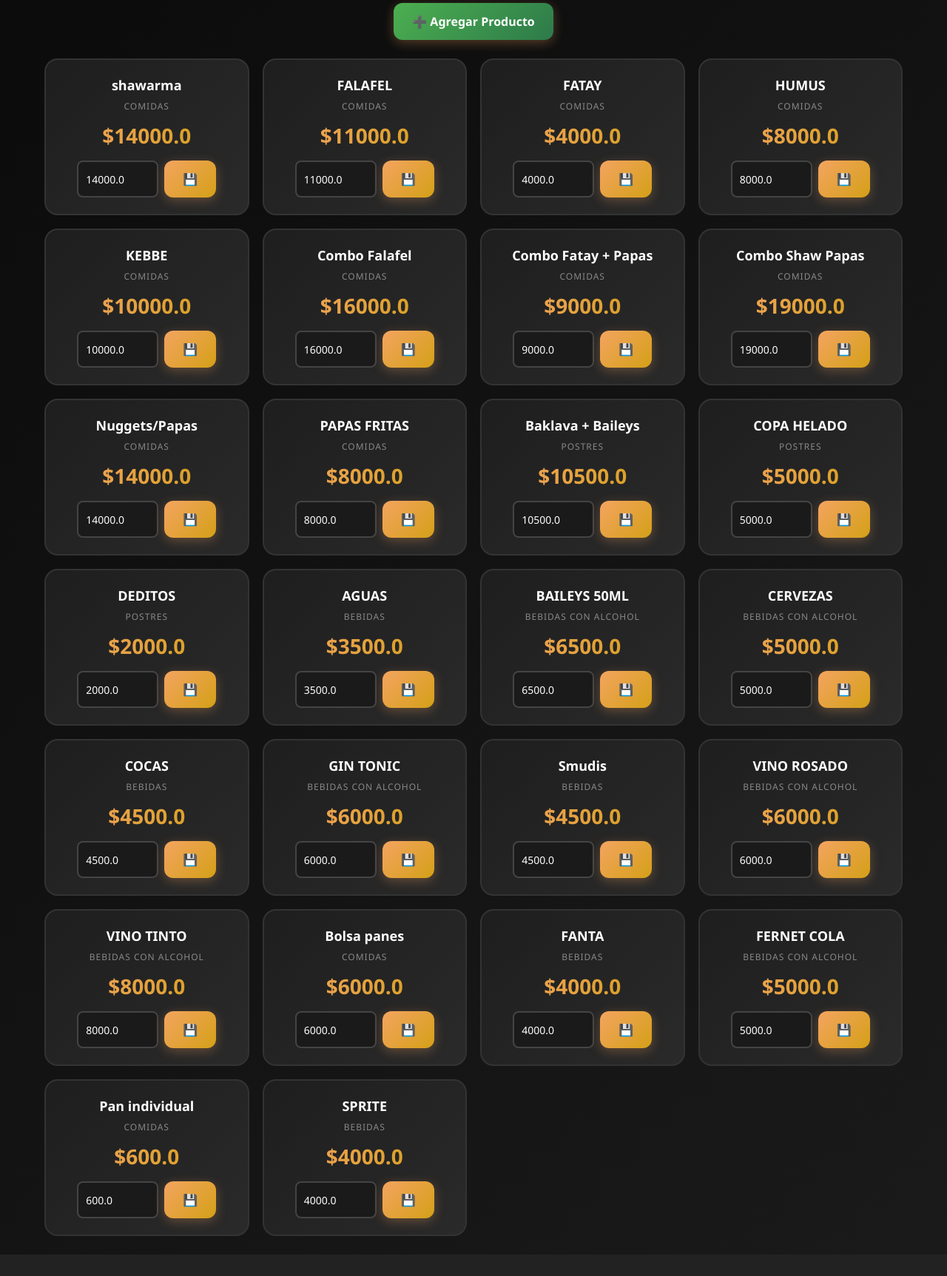
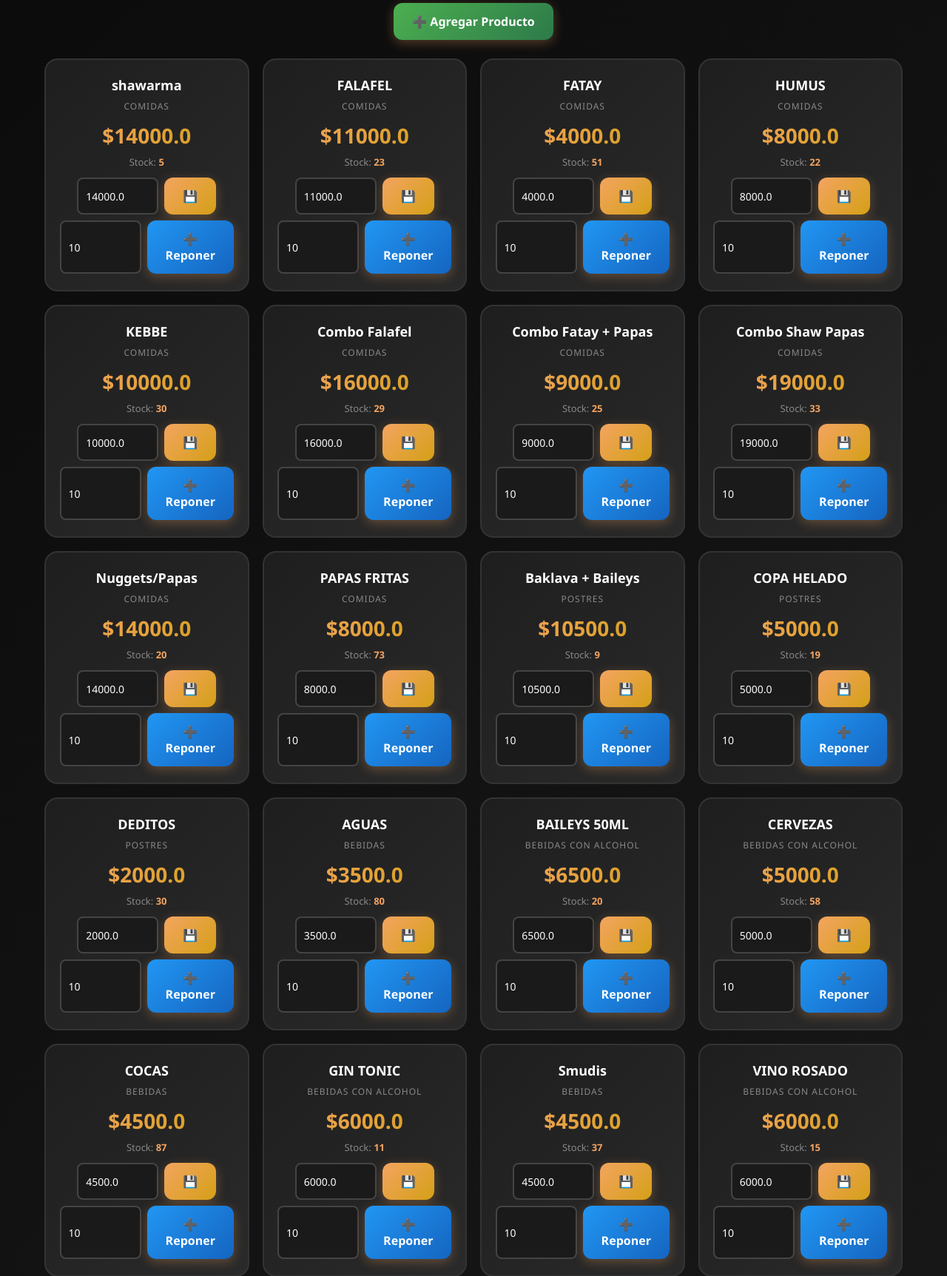
Before and after one commit to MDKShawarma/mdk-sistema, a Flask app: page /productos in a window 1280 px wide. Shown: the part 321-2046 px from the top of the page at 74% size. Before the commit the page ends 2017 px from the top, so only its background shows below. Run offline with Flask 3, Linux system fonts and the light colour scheme; a user stored in the database is signed in; data comes from the database, SQL or seed files in the repository.

Commit message:
productos.html con stock y boton reponer

```diff
--- a/templates/productos.html
+++ b/templates/productos.html
@@ -49,12 +49,20 @@
             -webkit-background-clip: text;
             -webkit-text-fill-color: transparent;
             background-clip: text;
-            margin-bottom: 15px;
+            margin-bottom: 8px;
         }
+        .producto-card .stock-linea {
+            color: #888;
+            font-size: 13px;
+            margin-bottom: 12px;
+        }
+        .producto-card .stock-linea strong { color: #f4a460; }
+        .producto-card .stock-linea strong.cero { color: #f44336; }
         .producto-card form {
             display: flex;
             gap: 8px;
             justify-content: center;
+            margin-top: 8px;
         }
         .producto-card input[type="number"] {
             width: 110px;
@@ -180,6 +188,7 @@
                 <h3>{{ p[1] }}</h3>
                 <div class="categoria">{{ p[2] }}</div>
                 <div class="precio-actual">${{ p[3] }}</div>
+                <div class="stock-linea">Stock: <strong class="{{ 'cero' if p[4] <= 0 else '' }}">{{ p[4] }}</strong></div>
                 {% if not empleado %}
                 <form method="POST" action="/productos">
                     <input type="hidden" name="producto_id" value="{{ p[0] }}">
@@ -187,6 +196,12 @@
                     <button type="submit">💾</button>
                 </form>
                 {% endif %}
+                <form method="POST" action="/productos">
+                    <input type="hidden" name="accion" value="reponer">
+                    <input type="hidden" name="producto_id" value="{{ p[0] }}">
+                    <input type="number" name="cantidad" value="10" min="1">
+                    <button type="submit" style="background:linear-gradient(135deg,#2196F3,#1565C0); color:white;">➕ Reponer</button>
+                </form>
             </div>
             {% endfor %}
         </div>
```
